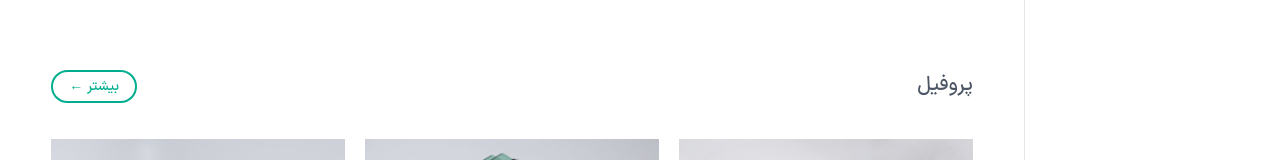
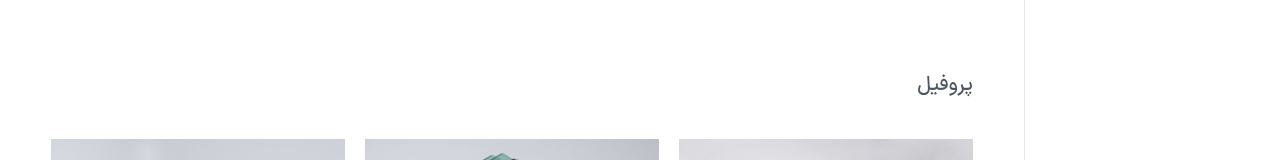
Before and after one commit to zahra-hsb/hanz-, a Next.js app: page /products/accessory in a window 1280 px wide. Shown: the part 459-619 px from the top of the page. Built offline with nearby package versions, Linux system fonts and the light colour scheme.

Commit message:
a button commented

```diff
--- a/src/components/prductsComponents/profile/index.jsx
+++ b/src/components/prductsComponents/profile/index.jsx
@@ -23,7 +23,7 @@ export default function Profile() {
           </div>
 
           <div>
-            <Button title={'بیشتر'} url={'/products'} border={'border-2 border-green'} hover={'hover:bg-green hover:text-white'} />
+            {/* <Button title={'بیشتر'} url={'/products'} border={'border-2 border-green'} hover={'hover:bg-green hover:text-white'} /> */}
           </div>
         </div>
         <div id="home-carousel" className="w-full">
```
